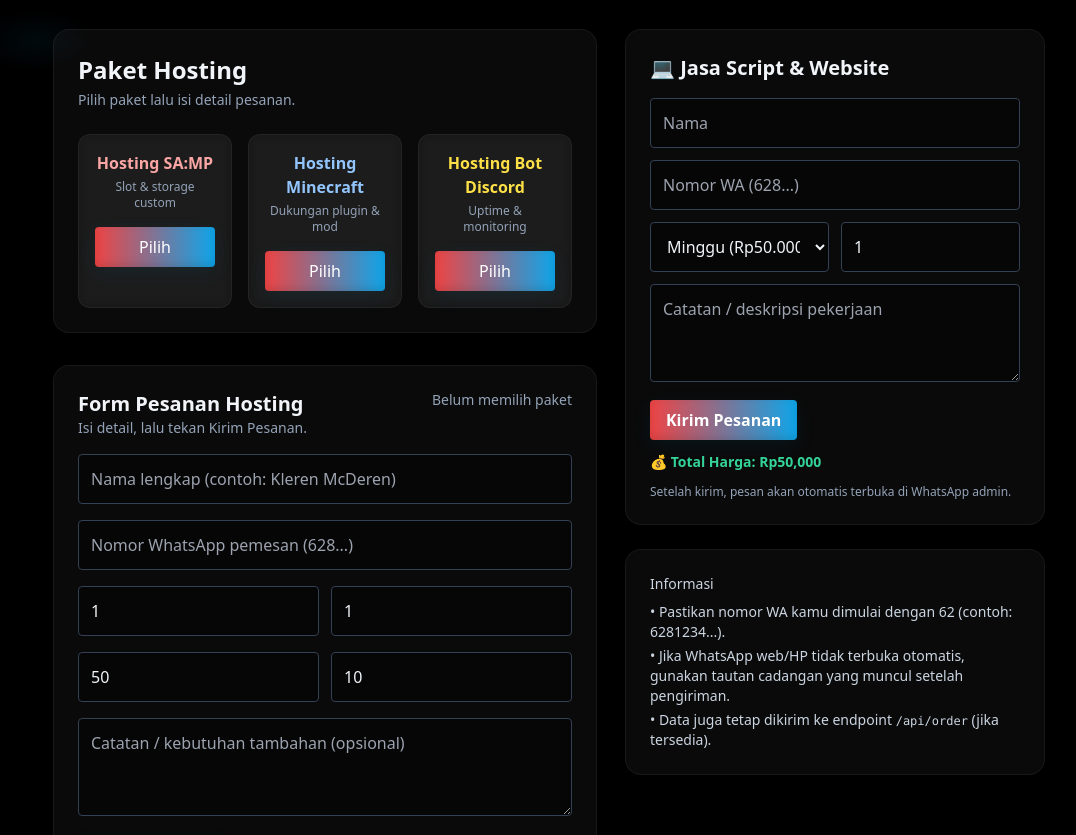
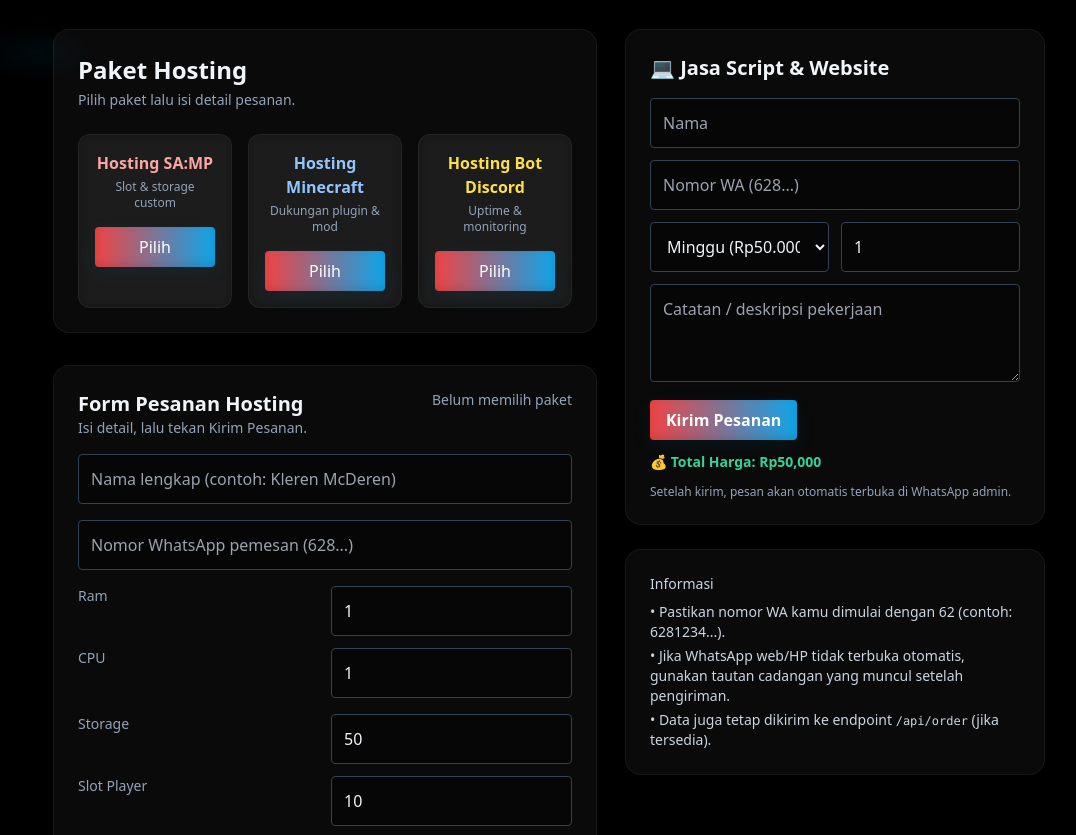
Before and after one commit to ravs-fan167/Panel-Ravens, a website: page index.html in a window 1280 px wide. Shown: the part 103-938 px from the top of the page, without its empty margins (91-1167 px from the left). Drawn offline with nearby package versions, Linux system fonts and the light colour scheme.

Commit message:
Update index.html

```diff
--- a/index.html
+++ b/index.html
@@ -119,12 +119,16 @@
             <input type="tel" id="hostWa" placeholder="Nomor WhatsApp pemesan (628...)" required class="w-full p-3 rounded bg-black/40 border border-slate-700" />
 
             <div class="grid grid-cols-2 gap-3">
+              <p class="text-slate-400 text-sm">Ram</p>
               <input type="number" id="hostRam" min="1" value="1" class="p-3 rounded bg-black/40 border border-slate-700" placeholder="RAM (GB)" />
+              <p class="text-slate-400 text-sm">CPU</p>
               <input type="number" id="hostCpu" min="1" value="1" class="p-3 rounded bg-black/40 border border-slate-700" placeholder="CPU (Core)" />
             </div>
 
             <div class="grid grid-cols-2 gap-3">
+              <p class="text-slate-400 text-sm">Storage</p>
               <input type="number" id="hostStorage" min="50" step="50" value="50" class="p-3 rounded bg-black/40 border border-slate-700" placeholder="Storage (MB)" />
+              <p class="text-slate-400 text-sm">Slot Player</p>
               <input type="number" id="hostSlot" min="1" value="10" class="p-3 rounded bg-black/40 border border-slate-700" placeholder="Slot Player" />
             </div>
 
```
